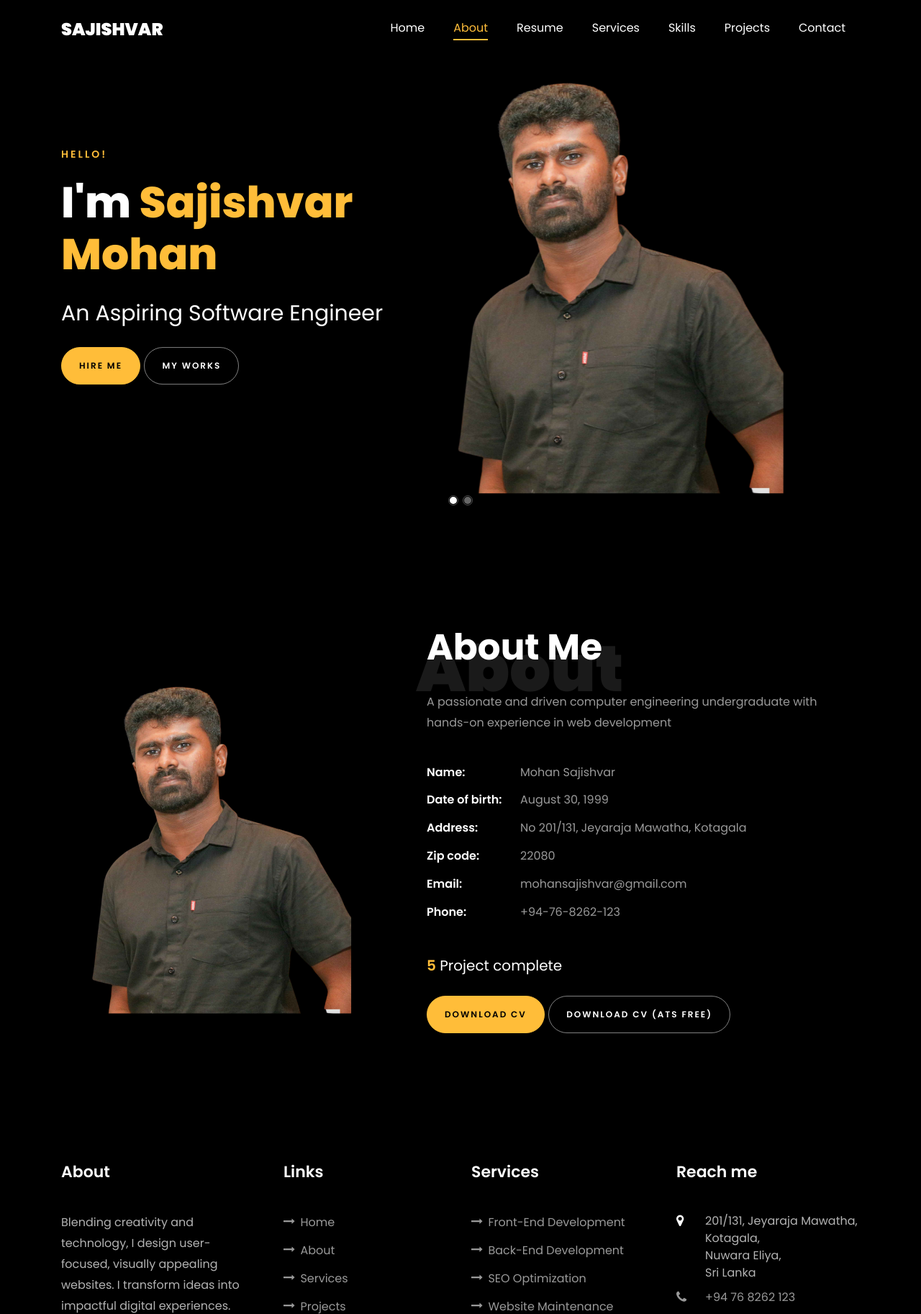
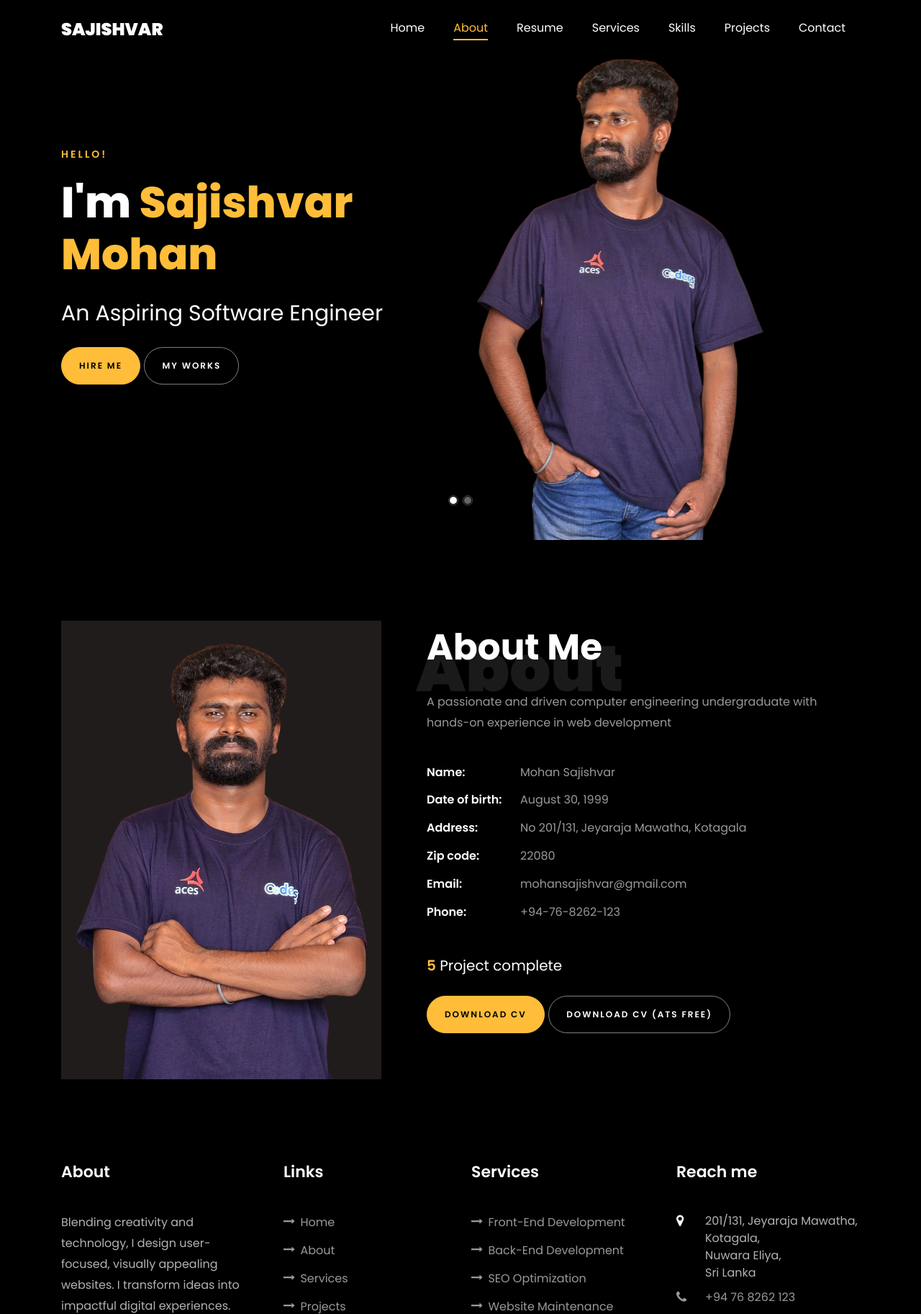
Before and after one commit to Sajishvar/portfolio, a PHP site: page / in a window 1280 px wide. Shown: the top 1825 px of the page at 72% size. Run offline with PHP 8.4, Linux system fonts and the light colour scheme; some web fonts are replaced.

Commit message:
Image changes

```diff
--- a/includes/footer.php
+++ b/includes/footer.php
@@ -43,7 +43,7 @@
                     <ul>
                     <li><span class="icon icon-map-marker"></span><span class="text">201/131, Jeyaraja Mawatha, Kotagala,<br> Nuwara Eliya,<br>Sri Lanka</span></li>
                     <li><a href="#"><span class="icon icon-phone"></span><span class="text">+94 76 8262 123</span></a></li>
-                <li><a href="#"><span class="icon icon-envelope"></span><span class="text">mohansajishvar@gmail.com</span></a></li>
+                    <li><a href="#"><span class="icon icon-envelope"></span><span class="text">  mohansajishvar@gmail.com</span></a></li>
                     </ul>
                 </div>
             </div>
@@ -51,9 +51,7 @@
         </div>
         <div class="row">
             <div class="col-md-12 text-center">
-
-        <p>
-    Copyright &copy;<script>document.write(new Date().getFullYear());</script> All rights reserved</p>
+                <p>Copyright &copy;<script>document.write(new Date().getFullYear());</script> All rights reserved</p>
             </div>
         </div>
     </div>
--- a/index.php
+++ b/index.php
@@ -9,7 +9,7 @@ ob_start();
 	      	<div class="overlay"></div>
 	        <div class="container">
 				<div class="row d-md-flex no-gutters slider-text align-items-end justify-content-end" data-scrollax-parent="true">
-	          		<div class="one-third js-fullheight order-md-last img" style="background-image:url(assets/images/bg_3.png);">
+	          		<div class="one-third js-fullheight order-md-last img" style="background-image:url(assets/images/bg_1.png);">
 	          			<div class="overlay"></div>
 	          		</div>
 					<div class="one-forth d-flex  align-items-center ftco-animate" data-scrollax=" properties: { translateY: '70%' }">
@@ -27,7 +27,7 @@ ob_start();
 	      	<div class="overlay"></div>
 	        <div class="container">
 	          <div class="row d-flex no-gutters slider-text align-items-end justify-content-end" data-scrollax-parent="true">
-	          	<div class="one-third js-fullheight order-md-last img" style="background-image:url(assets/images/bg_4.png);">
+	          	<div class="one-third js-fullheight order-md-last img" style="background-image:url(assets/images/bg_2.png);">
 	          		<div class="overlay"></div>
 	          	</div>
 		          <div class="one-forth d-flex align-items-center ftco-animate" data-scrollax=" properties: { translateY: '70%' }">
@@ -50,7 +50,7 @@ ob_start();
 			<div class="col-md-6 col-lg-5 d-flex">
 				<div class="img-about img d-flex align-items-stretch">
 					<div class="overlay"></div>
-					<div class="img d-flex align-self-stretch align-items-center" style="background-image:url(assets/images/bg_3.png);"></div>
+					<div class="img d-flex align-self-stretch align-items-center" style="background-image:url(assets/images/about.png);"></div>
 				</div>
 			</div>
 			<div class="col-md-6 col-lg-7 pl-lg-5 pb-5">
```
Also changed, not shown: assets/images/about.jpg (deleted), assets/images/about.png (added), assets/images/bg_1.png, assets/images/bg_3.png (deleted), assets/images/bg_4.png (deleted), 1 other file. Lines whose indentation alone changed are shown as unchanged.
